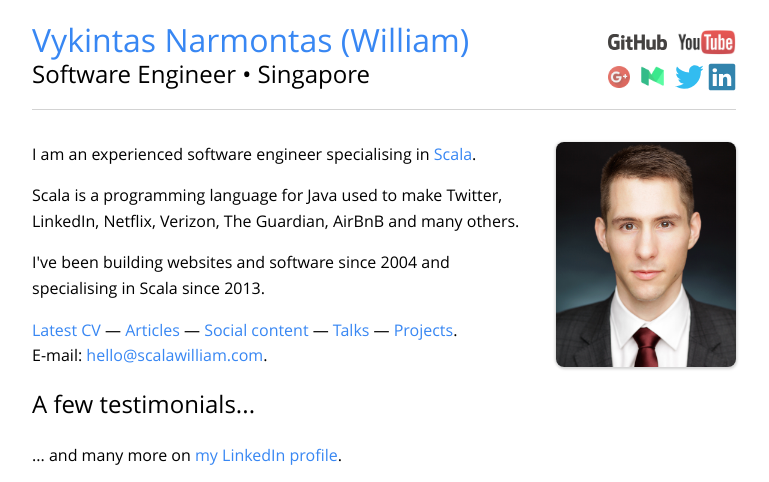
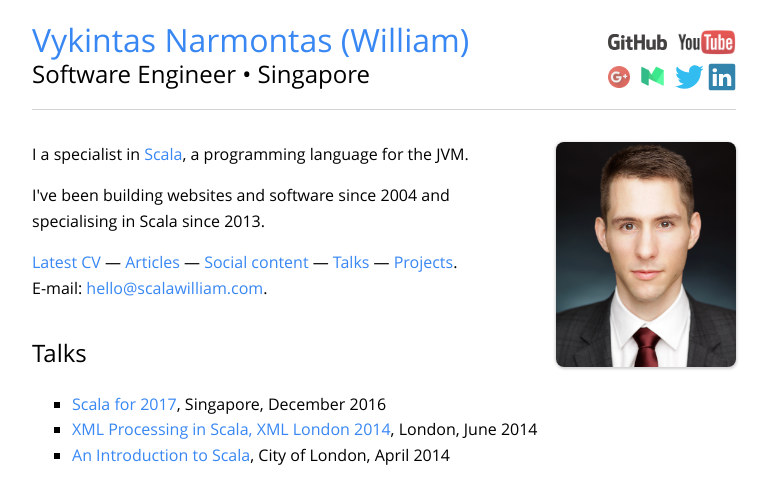
Before and after one commit to philicious/ScalaWilliam.com, a PHP site: page / in a window 1280 px wide. Shown: the top 482 px of the page, without its empty margins (256-1025 px from the left). Run offline with PHP 8.4, Linux system fonts and the light colour scheme.

Commit message:
Update index.php

```diff
--- a/index.php
+++ b/index.php
@@ -5,12 +5,10 @@ require(dirname(__FILE__).DIRECTORY_SEPARATOR."shared".DIRECTORY_SEPARATOR."rend
         <section class="slide">
             <span class="img"></span>
 
-            <p>I am an experienced software engineer specialising in <a href="http://scala-lang.org"
-            target="_blank">Scala</a>.</p>
+            <p>I a specialist in <a href="http://scala-lang.org"
+            target="_blank">Scala</a>, a programming language for the JVM.</p>
 
-            <p>Scala is a programming language for Java used to make Twitter, LinkedIn, Netflix, Verizon, The Guardian, AirBnB and many others.</p>
-
-            <p>I've been building websites and software since 2004 and specialising in Scala since 2013.</p>
+		<p>I've been building websites and software since 2004 and specialising in Scala since 2013.</p>
 
 		<p><a href="/cv/">Latest CV</a> &mdash;
                 <a href="#articles">Articles</a>
@@ -28,18 +26,8 @@ require(dirname(__FILE__).DIRECTORY_SEPARATOR."shared".DIRECTORY_SEPARATOR."rend
 	</section>
     </div>
 
-    <h2>A few testimonials...</h2>
-    <p>... and many more on <a href="https://www.linkedin.com/in/scalawilliam/">my LinkedIn profile</a>.</p>
-<div class="testimonials">
-    <img width="611" alt="screen shot 2016-11-27 at 17 48 52" src="https://cloud.githubusercontent.com/assets/2464813/20647233/d1818480-b4c9-11e6-9c05-5f5983bde674.png">
-    <img width="622" alt="screen shot 2016-11-27 at 17 44 29" src="https://cloud.githubusercontent.com/assets/2464813/20647203/4b91a242-b4c9-11e6-9729-24a8e3ced9b5.png">
-    <img width="620" alt="screen shot 2016-11-27 at 17 44 53" src="https://cloud.githubusercontent.com/assets/2464813/20647202/4b69630e-b4c9-11e6-83ab-3b960ce99677.png">
-    <img width="611" alt="screen shot 2016-11-27 at 17 48 52" src="https://cloud.githubusercontent.com/assets/2464813/20647233/d1818480-b4c9-11e6-9c05-5f5983bde674.png">
-</div>
-
     <div class="section" id="talks">
         <section class="slide">
-            <span class="img"></span>
             <h2>Talks</h2>
             <ul>
                 <li><a href="/scala-for-2017/">Scala for 2017</a>, Singapore, December 2016</li>
```
